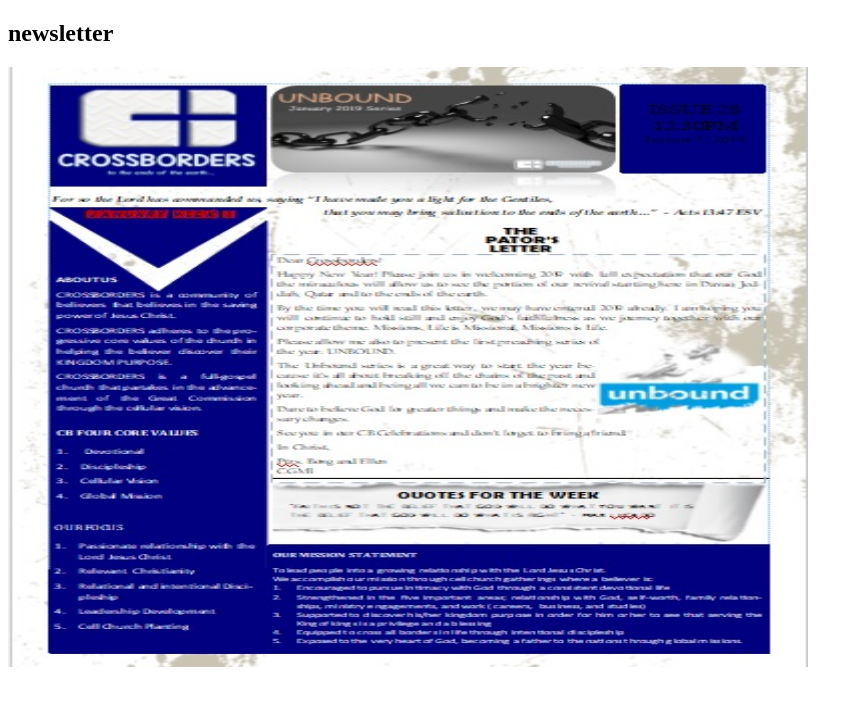
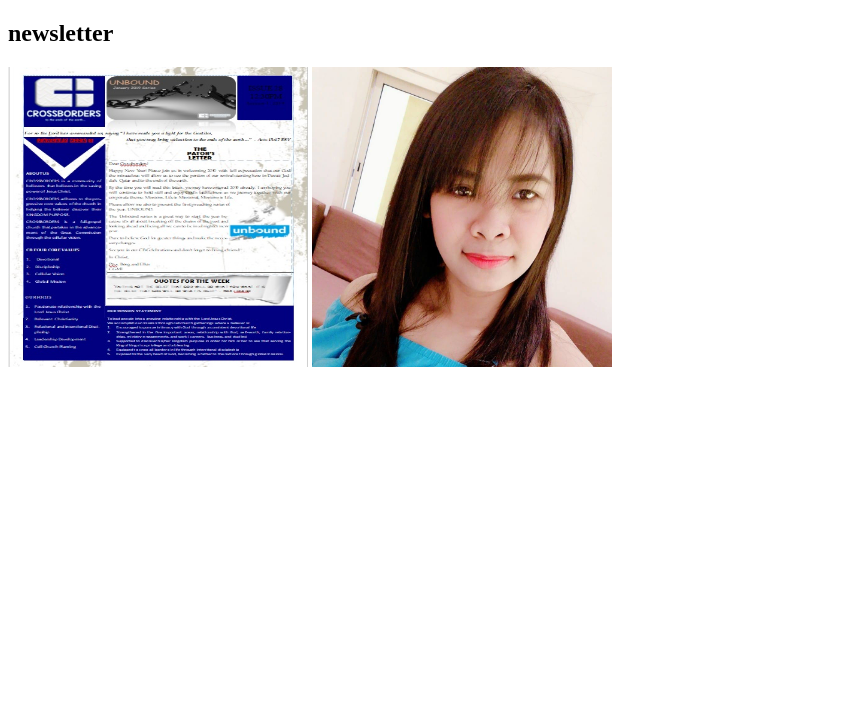
Before and after one commit to CBNewsletter/crossbordersglobal.github.io, a plain HTML site: page index.html in a window 1280 px wide. Shown: the whole page, without its empty margins (0-863 px from the left). Drawn offline with Linux system fonts and the light colour scheme.

Commit message:
Update index.html

```diff
--- a/index.html
+++ b/index.html
@@ -1,9 +1,13 @@
 <!DOCTYPE html>
 <html>
+  <head>
+    <title> Crossbordersglobal </title>
+  </head>
 <body>
 
 <h2>newsletter</h2>
-<img src="Untitled.jpg" alt="Untitled" width="800px" height="600px">
+<img src="Untitled.jpg" alt="Untitled" width="300px" height="300px">
+<img src="pic01.jpg" alt="pic01" width="300px" height="300px">
 
 </body>
 </html>
```
